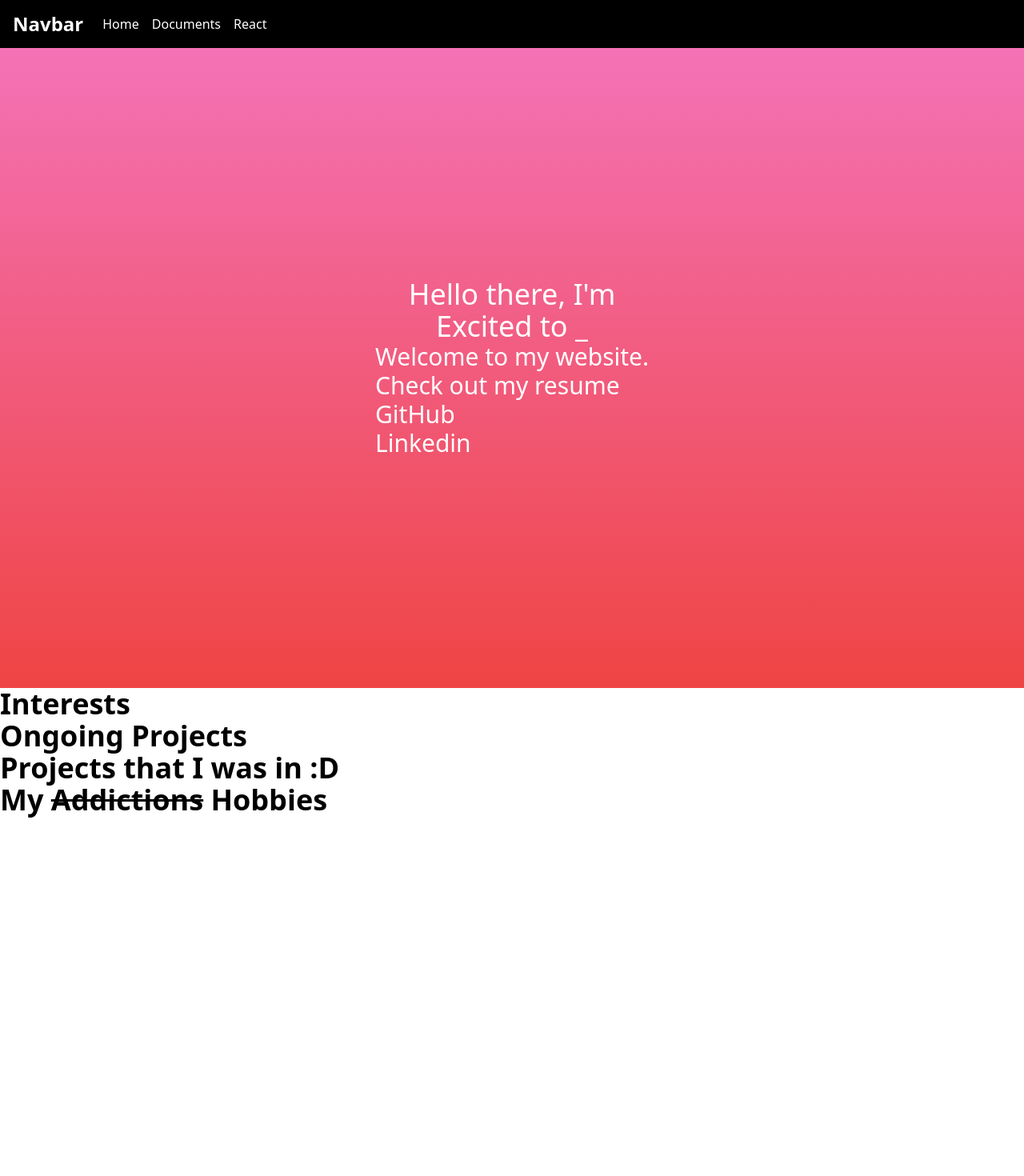
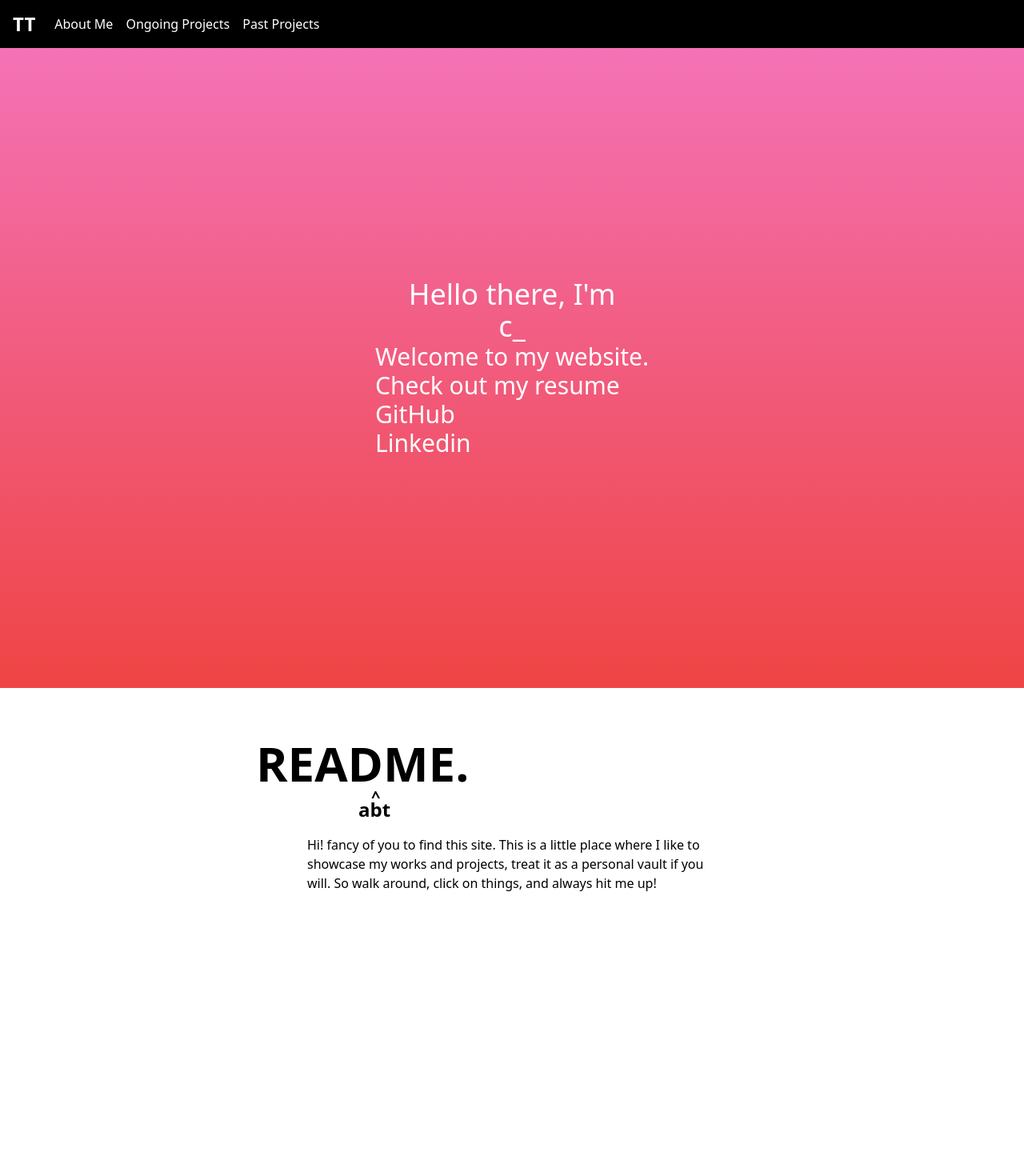
Before and after one commit to tuanmtran/react-portfolio, a React (Create React App) app in the folder react-portfolio/: page / in a window 1280 px wide. Shown: the top 1470 px of the page at 80% size. Before the commit the page ends 1024 px from the top, so only its background shows below. Built offline with nearby package versions, Linux system fonts and the light colour scheme.

Commit message:
format for the about me section

```diff
--- /dev/null
+++ b/react-portfolio/src/components/AboutMe.js
@@ -0,0 +1,21 @@
+import React from 'react';
+class AboutMe extends React.Component {
+    render() {
+        return (
+            <div class="font-Times box-border h-screen w-sceen overflow-hidden">
+                <h1 class="relative inset-x-1/4 top-16 text-6xl font-semibold">README.
+                    <p class="animate-bounce relative inset-x-36 w-6 h-3 text-xl">^</p>
+                    <p class="relative inset-x-32 text-2xl font-semibold">abt</p>
+                </h1>
+                <div class="box-border h-1/3 w-1/2">
+                    <p class="relative inset-y-20 inset-x-1/2 flex-auto pr-16 pl-16">Hi! fancy of you to find this site.
+                This is a little place where I like to showcase my works and projects, treat it as a personal vault if you will.
+                So walk around, click on things, and always hit me up!</p>
+                </div>
+            </div>
+        )
+    }
+
+}
+
+export default AboutMe
--- a/react-portfolio/src/components/App.js
+++ b/react-portfolio/src/components/App.js
@@ -2,9 +2,9 @@ import React, { Component } from 'react';
 import CardPage from './Cards';
 import HeroSection from './Hero';
 import HobbiesBox from './Hobbies';
-import InterestsBox from './InterestSect';
+import AboutMe from './AboutMe';
 import { NavbarPage } from './NavBar';
-import OngoingBox from './Ongoing';
+import Current from './Current';
 import PastBox from './Past';
 
 class App extends Component {
@@ -13,8 +13,8 @@ class App extends Component {
             <div id="container">
                 <NavbarPage></NavbarPage>
                 <HeroSection></HeroSection>
-                <InterestsBox></InterestsBox>
-                <OngoingBox></OngoingBox>
+                <AboutMe></AboutMe>
+                <Current></Current>
                 <PastBox></PastBox>
                 <HobbiesBox></HobbiesBox>
             </div>
--- /dev/null
+++ b/react-portfolio/src/components/Current.js
@@ -0,0 +1,12 @@
+import React from 'react';
+class Current extends React.Component {
+    render() {
+        return (
+            <div class="box-border h-screen w-sceen overflow-hidden">
+                <h1 class="justify-start relative inset-x-1/2 font-Roboto text-6xl font-semibold">Curr.</h1>
+            </div>
+        )
+    }
+
+}
+export default Current
--- a/react-portfolio/src/components/Hobbies.js
+++ b/react-portfolio/src/components/Hobbies.js
@@ -2,7 +2,7 @@ import React from 'react';
 class HobbiesBox extends React.Component {
     render() {
         return (
-            <div>
+            <div class="box-border h-screen w-sceen">
                 <h1 class="font-Roboto text-4xl font-semibold"> My <strike>Addictions</strike> Hobbies</h1>
             </div>
         )
--- a/react-portfolio/src/components/InterestSect.js
+++ /dev/null
@@ -1,13 +0,0 @@
-import React from 'react';
-class InterestsBox extends React.Component {
-    render() {
-        return (
-            <div>
-                <h1 class="font-Roboto text-4xl font-semibold">Interests</h1>
-            </div>
-        )
-    }
-
-}
-
-export default InterestsBox
--- a/react-portfolio/src/components/NavBar.js
+++ b/react-portfolio/src/components/NavBar.js
@@ -6,18 +6,18 @@ export const NavbarPage = () => {
   };
   return (
     <Navbar bgColor="bg-black" textColor="text-white">
-      <NavbarBrand href="#">Navbar</NavbarBrand>
+      <NavbarBrand href="#">TT</NavbarBrand>
       <NavbarToggler toggle={toggle} />
       <NavbarCollapse open={open}>
         <NavbarNav position="left">
           <NavbarItem>
-            <NavbarLink href="#">Home</NavbarLink>
+            <NavbarLink href="#">About Me</NavbarLink>
           </NavbarItem>
           <NavbarItem>
-            <NavbarLink href="#">Documents</NavbarLink>
+            <NavbarLink href="#">Ongoing Projects</NavbarLink>
           </NavbarItem>
           <NavbarItem>
-            <NavbarLink href="#">React</NavbarLink>
+            <NavbarLink href="#">Past Projects</NavbarLink>
           </NavbarItem>
         </NavbarNav>
       </NavbarCollapse>
--- a/react-portfolio/src/components/Ongoing.js
+++ /dev/null
@@ -1,12 +0,0 @@
-import React from 'react';
-class OngoingBox extends React.Component {
-    render() {
-        return (
-            <div>
-                <h1 class="font-Roboto text-4xl font-semibold">Ongoing Projects</h1>
-            </div>
-        )
-    }
-
-}
-export default OngoingBox
--- a/react-portfolio/src/components/Past.js
+++ b/react-portfolio/src/components/Past.js
@@ -2,8 +2,8 @@ import React from 'react';
 class PastBox extends React.Component {
     render() {
         return (
-            <div>
-                <h1 class="font-Roboto text-4xl font-semibold">Projects that I was in :D</h1>
+            <div class="box-border h-screen w-sceen">
+                <h1 class="font-Roboto text-4xl font-semibold">Past.</h1>
             </div>
         )
     }
--- a/react-portfolio/src/components/Typer.js
+++ b/react-portfolio/src/components/Typer.js
@@ -5,7 +5,9 @@ import Typist from 'react-typist';
 const Words = [
   'Tuan',
   'Tony',
-  'Excited to work with you!',
+  'excited to work with you!',
+  'a developer',
+  'coffee depedent',
 ];
 
 const CommandLineBox = () => {
```
